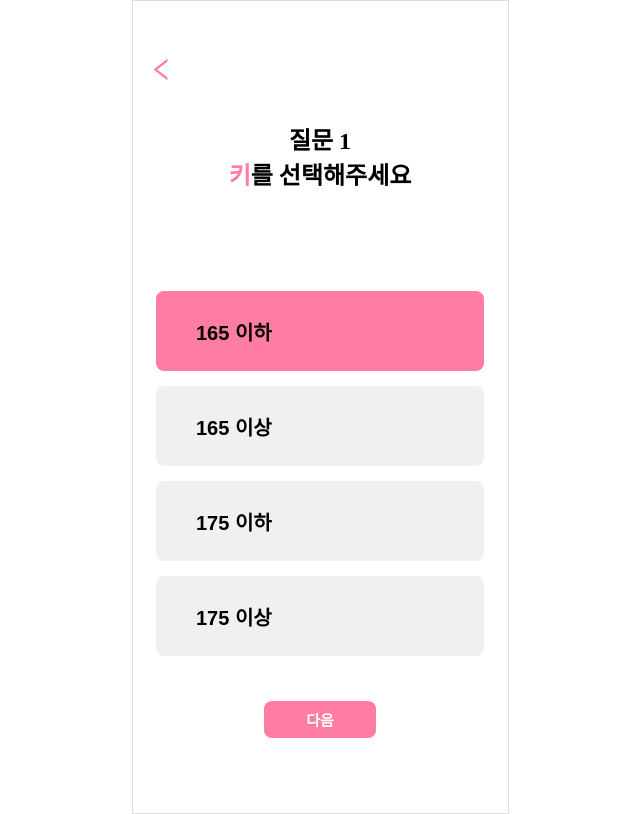
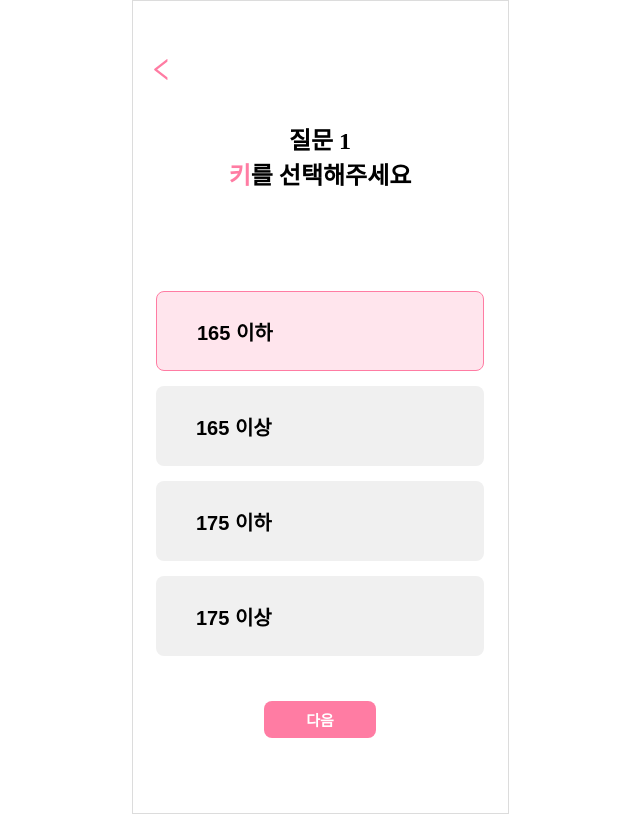
Before and after one commit to LikeLion-INU/FestivalB-12th-FrontEnd, a React (Create React App) app in the folder festival/: page /myKeyWord in a window 1280 px wide. In both pictures the pointer is over the button "165 이하". Shown: the whole page, without its empty margins (320-960 px from the left). Built offline with nearby package versions, Linux system fonts and the light colour scheme.

Commit message:
design: 선택 버튼 UI 수정

```diff
--- a/festival/src/App.css
+++ b/festival/src/App.css
@@ -92,7 +92,8 @@ span {
 
 }
 .question-container > button:hover {
-  background: #FF7CA3;
+  background:#FFE5ED;
+  border: 1px solid #FF7CA3 ;
 }
 .btn-next {
   margin-top: 30px;
```
